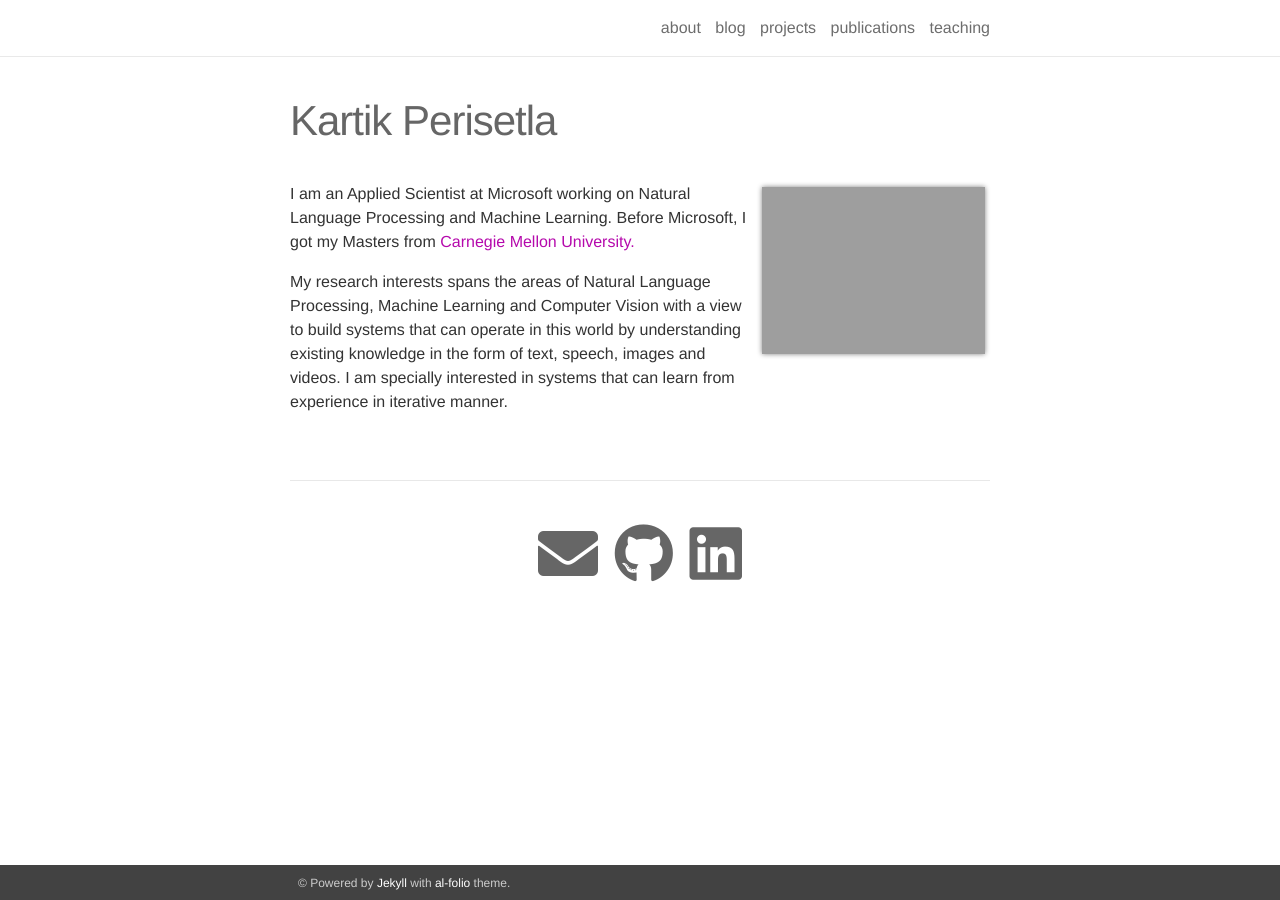
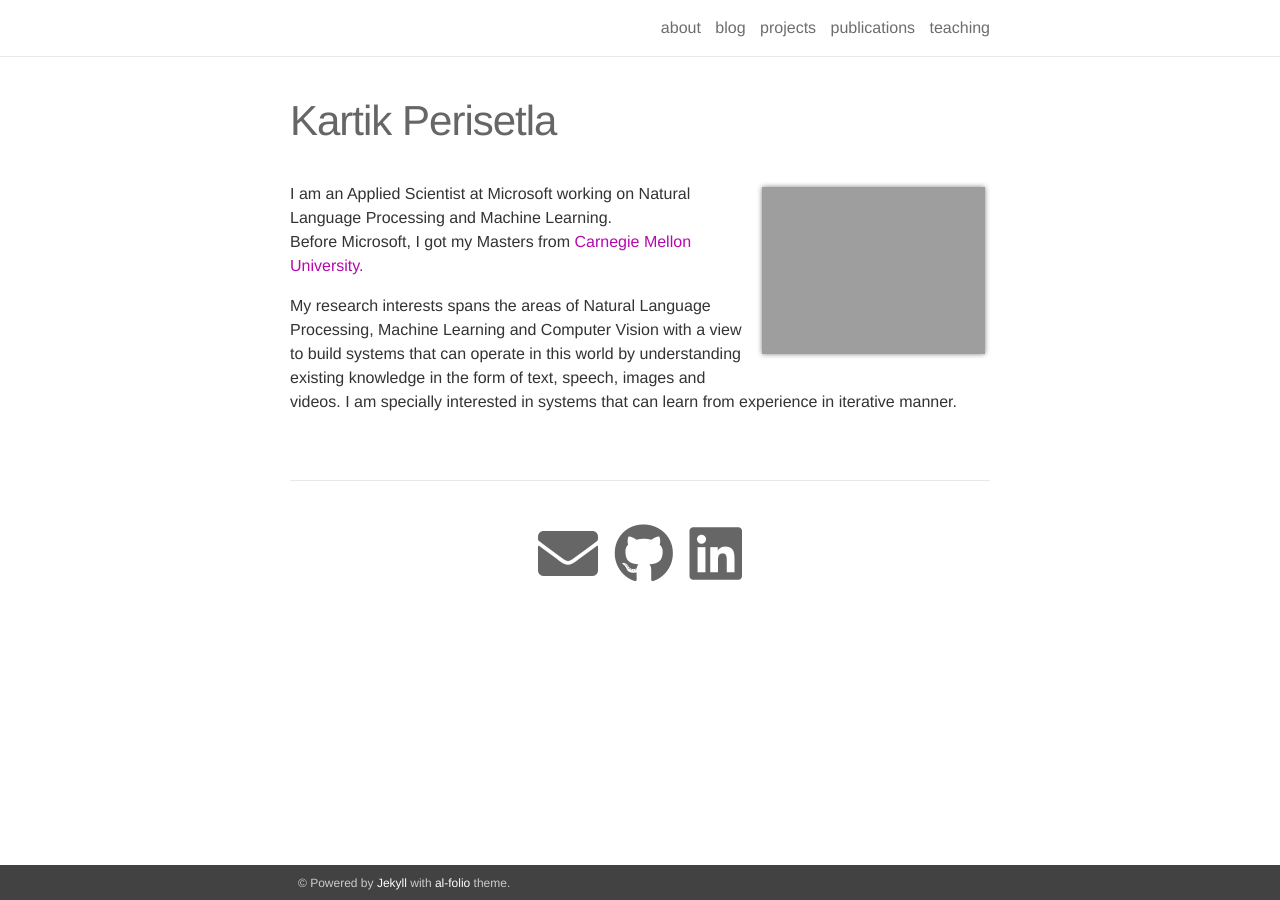
Before and after one commit to kartikperisetla/kartikperisetla.github.io, a Jekyll site: the page built from _pages/about.md, in a window 1280 px wide. Built offline with Jekyll 4.4.1, drawn with Linux system fonts in a browser that asks for light colours; nearby versions of some CDN libraries.

Commit message:
nit change

```diff
--- a/_pages/about.md
+++ b/_pages/about.md
@@ -6,7 +6,7 @@
 
 profile:
   align: right
-  image: prof_pic.jpg
+  image: profile_pic.jpg
   address: >
     <p></p>
     <p></p>
@@ -16,7 +16,7 @@
 social: true
 ---
 
-I am an Applied Scientist at Microsoft working on Natural Language Processing and Machine Learning.
+I am an Applied Scientist at Microsoft working on Natural Language Processing and Machine Learning.<br/>
 Before Microsoft, I got my Masters from <a href="http://cmu.edu/">Carnegie Mellon University.</a>
 
 My research interests spans the areas of Natural Language Processing, Machine Learning and Computer Vision with a view to build systems that can operate in this world by understanding existing knowledge in the form of text, speech, images and videos. I am specially interested in systems that can learn from experience in iterative manner.
```
Also changed, not shown: 3 other files.
